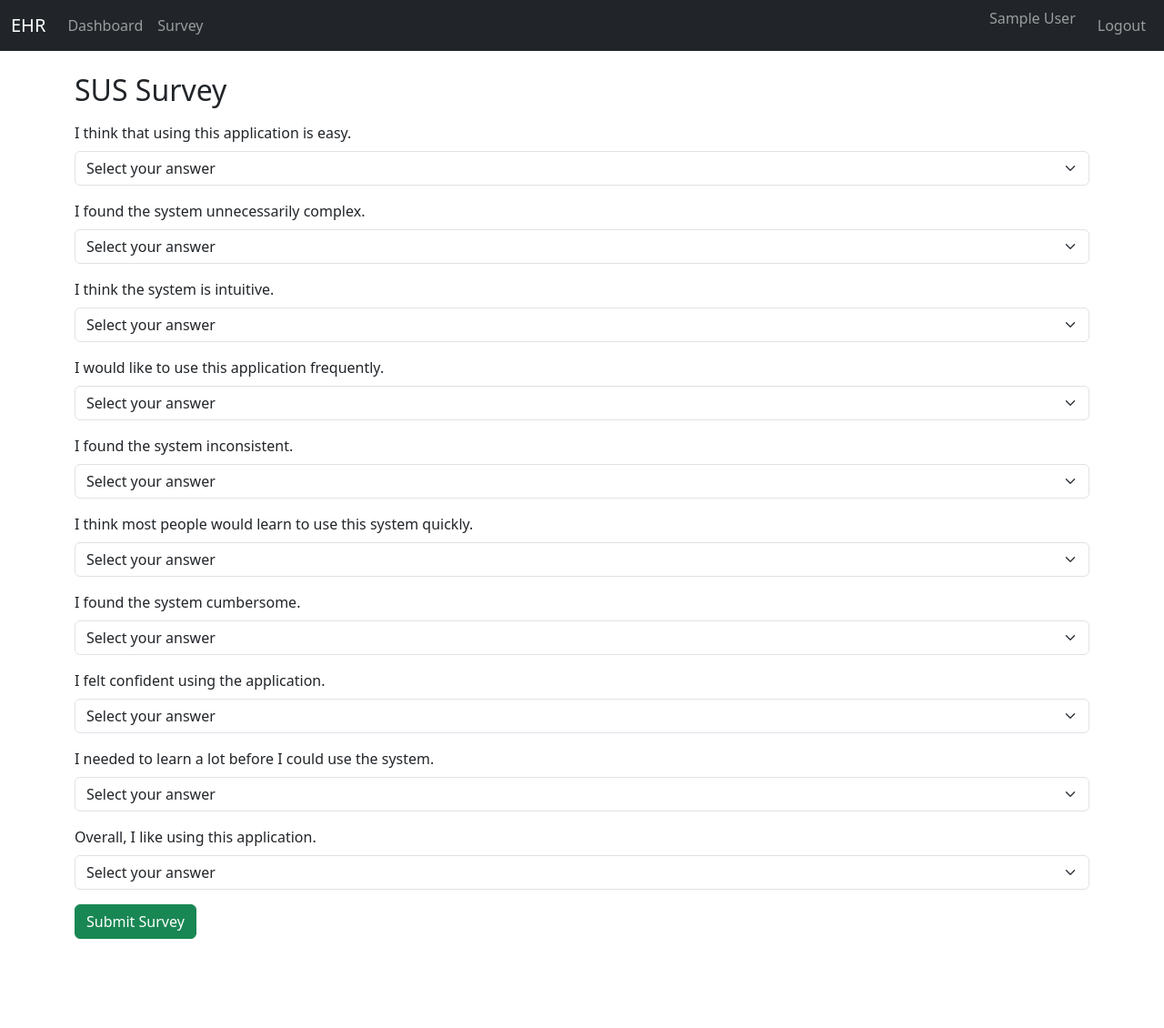
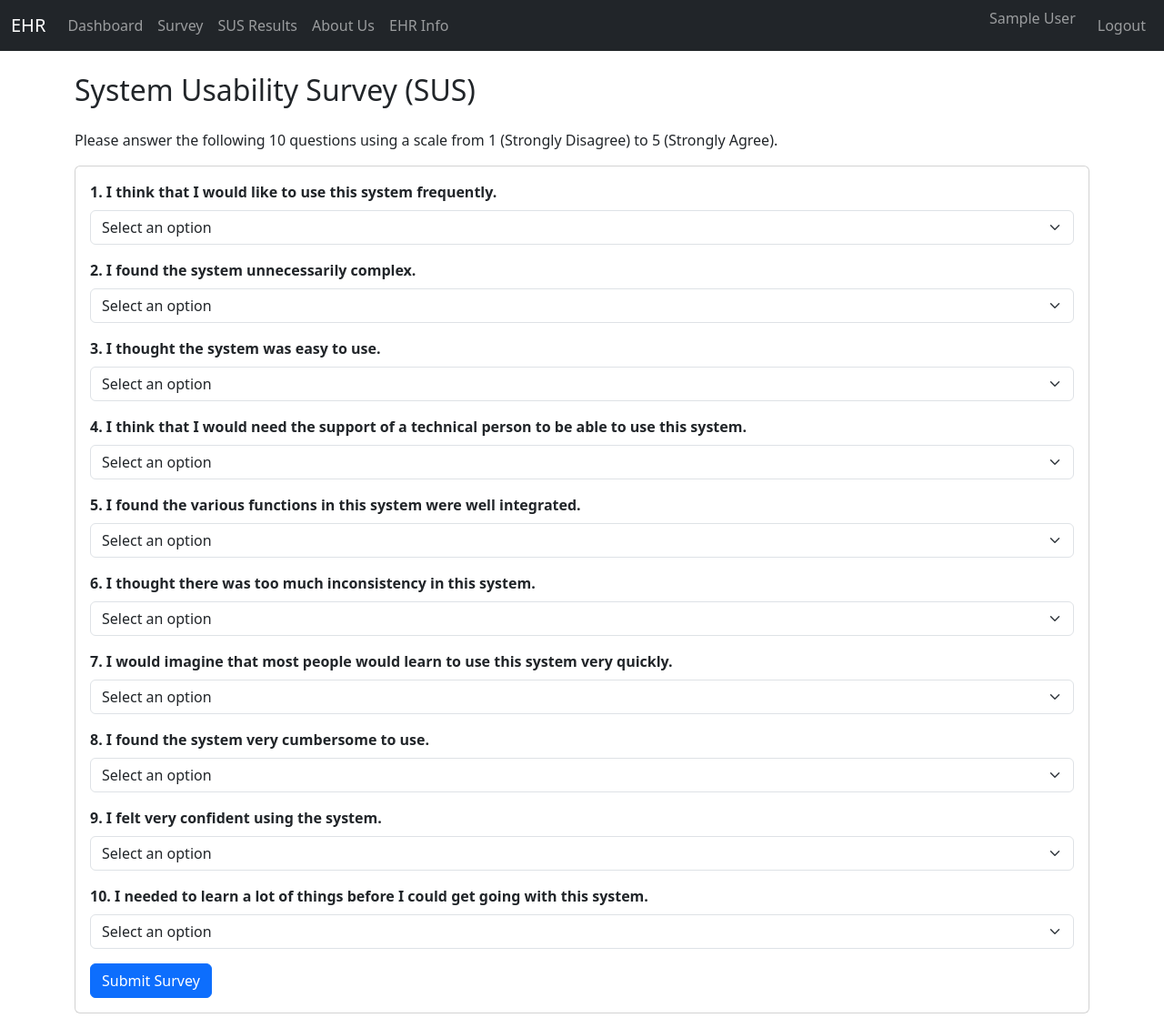
Before and after one commit to egorporotikov/ehr-system, a Flask app: page /survey in a window 1280 px wide. Shown: the whole page at 91% size. Before the commit the page ends 1032 px from the top, so only its background shows below. Run offline with Flask 3, Linux system fonts and the light colour scheme; the visitor is signed in with stand-in values (Sample User, id 1).

Commit message:
add the survey and survey result

```diff
--- a/app.py
+++ b/app.py
@@ -33,6 +33,34 @@ class Patient(db.Model):
     allergies = db.Column(db.String(200))
     image_filename = db.Column(db.String(200))
 
+class SUSResult(db.Model):
+    id = db.Column(db.Integer, primary_key=True)
+    doctor_id = db.Column(db.Integer, db.ForeignKey('doctor.id'))
+    q1 = db.Column(db.Integer, nullable=False)
+    q2 = db.Column(db.Integer, nullable=False)
+    q3 = db.Column(db.Integer, nullable=False)
+    q4 = db.Column(db.Integer, nullable=False)
+    q5 = db.Column(db.Integer, nullable=False)
+    q6 = db.Column(db.Integer, nullable=False)
+    q7 = db.Column(db.Integer, nullable=False)
+    q8 = db.Column(db.Integer, nullable=False)
+    q9 = db.Column(db.Integer, nullable=False)
+    q10 = db.Column(db.Integer, nullable=False)
+    submitted_at = db.Column(db.DateTime, default=db.func.current_timestamp())
+
+SUS_QUESTIONS = [
+    "1. I think that I would like to use this system frequently.",
+    "2. I found the system unnecessarily complex.",
+    "3. I thought the system was easy to use.",
+    "4. I think that I would need the support of a technical person to be able to use this system.",
+    "5. I found the various functions in this system were well integrated.",
+    "6. I thought there was too much inconsistency in this system.",
+    "7. I would imagine that most people would learn to use this system very quickly.",
+    "8. I found the system very cumbersome to use.",
+    "9. I felt very confident using the system.",
+    "10. I needed to learn a lot of things before I could get going with this system."
+]
+
 # --- Routes ---
 @app.route('/')
 def index():
@@ -45,12 +73,15 @@ def register():
         name = request.form.get('name','').strip()
         email = request.form.get('email','').strip()
         password_raw = request.form.get('password','').strip()
+
         if not name or not email or not password_raw:
             flash('Fill all fields', 'danger')
             return redirect(url_for('register'))
+
         if Doctor.query.filter_by(email=email).first():
             flash('Email already registered!', 'warning')
             return redirect(url_for('register'))
+
         password = generate_password_hash(password_raw)
         new_doctor = Doctor(name=name, email=email, password=password)
         db.session.add(new_doctor)
@@ -66,6 +97,7 @@ def login():
         email = request.form.get('email','').strip()
         password = request.form.get('password','').strip()
         doctor = Doctor.query.filter_by(email=email).first()
+
         if doctor and check_password_hash(doctor.password, password):
             session['doctor_id'] = doctor.id
             session['doctor_name'] = doctor.name
@@ -73,6 +105,7 @@ def login():
             return redirect(url_for('dashboard'))
         else:
             flash('Invalid email or password.', 'danger')
+
     return render_template('login.html')
 
 # --- Dashboard with search ---
@@ -100,6 +133,7 @@ def dashboard():
 def patient_new():
     if 'doctor_id' not in session:
         return redirect(url_for('login'))
+
     if request.method == 'POST':
         name = request.form.get('name','').strip()
         age = request.form.get('age') or None
@@ -108,11 +142,13 @@ def patient_new():
         weight = request.form.get('weight') or None
         last_visit = request.form.get('last_visit','')
         allergies = ",".join(request.form.getlist('allergies'))
+
         file = request.files.get('image')
         filename = None
         if file and file.filename:
             filename = secure_filename(file.filename)
             file.save(os.path.join(app.config['UPLOAD_FOLDER'], filename))
+
         p = Patient(
             doctor_id=session['doctor_id'],
             name=name,
@@ -128,6 +164,7 @@ def patient_new():
         db.session.commit()
         flash('Patient created', 'success')
         return redirect(url_for('dashboard'))
+
     return render_template('ehr_form.html', patient=None)
 
 # --- Edit Patient ---
@@ -135,10 +172,12 @@ def patient_new():
 def patient_edit(pid):
     if 'doctor_id' not in session:
         return redirect(url_for('login'))
+
     p = Patient.query.get_or_404(pid)
     if p.doctor_id != session['doctor_id']:
         flash('Not authorized', 'danger')
         return redirect(url_for('dashboard'))
+
     if request.method == 'POST':
         p.name = request.form.get('name','').strip()
         p.age = int(request.form.get('age') or 0)
@@ -147,14 +186,17 @@ def patient_edit(pid):
         p.weight = float(request.form.get('weight') or 0)
         p.last_visit = request.form.get('last_visit','')
         p.allergies = ",".join(request.form.getlist('allergies'))
+
         file = request.files.get('image')
         if file and file.filename:
             filename = secure_filename(file.filename)
             file.save(os.path.join(app.config['UPLOAD_FOLDER'], filename))
             p.image_filename = filename
+
         db.session.commit()
         flash('Patient updated', 'success')
         return redirect(url_for('dashboard'))
+
     return render_template('ehr_form.html', patient=p)
 
 # --- Delete Patient ---
@@ -162,10 +204,12 @@ def patient_edit(pid):
 def patient_delete(pid):
     if 'doctor_id' not in session:
         return redirect(url_for('login'))
+
     p = Patient.query.get_or_404(pid)
     if p.doctor_id != session['doctor_id']:
         flash('Not authorized', 'danger')
         return redirect(url_for('dashboard'))
+
     db.session.delete(p)
     db.session.commit()
     flash('Patient deleted', 'success')
@@ -174,22 +218,32 @@ def patient_delete(pid):
 # --- Survey (SUS) ---
 @app.route('/survey', methods=['GET','POST'])
 def survey():
-    questions = [
-        "I think that using this application is easy.",
-        "I found the system unnecessarily complex.",
-        "I think the system is intuitive.",
-        "I would like to use this application frequently.",
-        "I found the system inconsistent.",
-        "I think most people would learn to use this system quickly.",
-        "I found the system cumbersome.",
-        "I felt confident using the application.",
-        "I needed to learn a lot before I could use the system.",
-        "Overall, I like using this application."
-    ]
+    if 'doctor_id' not in session:
+        flash('Please log in first.', 'warning')
+        return redirect(url_for('login'))
+
     if request.method == 'POST':
+        answers = [int(request.form.get(f'q{i}', 0)) for i in range(1, 11)]
+        sus = SUSResult(
+            doctor_id=session['doctor_id'],
+            q1=answers[0], q2=answers[1], q3=answers[2], q4=answers[3], q5=answers[4],
+            q6=answers[5], q7=answers[6], q8=answers[7], q9=answers[8], q10=answers[9]
+        )
+        db.session.add(sus)
+        db.session.commit()
         flash('Thank you for completing the survey!', 'success')
         return redirect(url_for('dashboard'))
-    return render_template('survey.html', questions=questions)
+
+    return render_template('survey.html')
+
+@app.route('/sus_results')
+def sus_results():
+    if 'doctor_id' not in session:
+        flash('Please log in first.', 'warning')
+        return redirect(url_for('login'))
+
+    results = SUSResult.query.order_by(SUSResult.submitted_at.desc()).all()
+    return render_template('sus_results.html', results=results, questions=SUS_QUESTIONS)
 
 # --- Logout ---
 @app.route('/logout')
@@ -198,6 +252,14 @@ def logout():
     session.pop('doctor_name', None)
     flash('You have been logged out.', 'info')
     return redirect(url_for('index'))
+
+@app.route('/about')
+def about():
+    return render_template('about.html')
+
+@app.route('/ehr_info')
+def ehr_info():
+    return render_template('ehr_info.html')
 
 # --- Serve uploaded files ---
 @app.route('/uploads/<filename>')
@@ -208,4 +270,4 @@ def uploaded_file(filename):
 if __name__ == '__main__':
     with app.app_context():
         db.create_all()
-    app.run()
+    app.run(debug=True)
--- a/templates/base.html
+++ b/templates/base.html
@@ -3,46 +3,33 @@
 <head>
     <meta charset="UTF-8">
     <title>EHR System</title>
-
-    <!-- Bootstrap 5 -->
     <link href="https://cdn.jsdelivr.net/npm/bootstrap@5.3.2/dist/css/bootstrap.min.css" rel="stylesheet">
-
-    <!-- Flatpickr CSS -->
-    <link rel="stylesheet" href="https://cdn.jsdelivr.net/npm/flatpickr/dist/flatpickr.min.css">
 </head>
 <body>
 
 <nav class="navbar navbar-expand-lg navbar-dark bg-dark mb-4">
     <div class="container-fluid">
         <a class="navbar-brand" href="{{ url_for('dashboard') }}">EHR</a>
-        <div class="collapse navbar-collapse">
+        <button class="navbar-toggler" type="button" data-bs-toggle="collapse" data-bs-target="#navbarNav">
+            <span class="navbar-toggler-icon"></span>
+        </button>
+        <div class="collapse navbar-collapse" id="navbarNav">
             <ul class="navbar-nav me-auto">
                 {% if session.get('doctor_id') %}
-                    <li class="nav-item">
-                        <a class="nav-link" href="{{ url_for('dashboard') }}">Dashboard</a>
-                    </li>
-                    <li class="nav-item">
-                        <a class="nav-link" href="{{ url_for('survey') }}">Survey</a>
-                    </li>
+                    <li class="nav-item"><a class="nav-link" href="{{ url_for('dashboard') }}">Dashboard</a></li>
+                    <li class="nav-item"><a class="nav-link" href="{{ url_for('survey') }}">Survey</a></li>
+                    <li class="nav-item"><a class="nav-link" href="{{ url_for('sus_results') }}">SUS Results</a></li>
+                    <li class="nav-item"><a class="nav-link" href="{{ url_for('about') }}">About Us</a></li>
+                    <li class="nav-item"><a class="nav-link" href="{{ url_for('ehr_info') }}">EHR Info</a></li>
                 {% endif %}
             </ul>
             <ul class="navbar-nav">
                 {% if session.get('doctor_id') %}
-                    <li class="nav-item">
-                        <span class="navbar-text me-3">
-                            {{ session.get('doctor_name') }}
-                        </span>
-                    </li>
-                    <li class="nav-item">
-                        <a class="nav-link" href="{{ url_for('logout') }}">Logout</a>
-                    </li>
+                    <li class="nav-item"><span class="navbar-text me-3">{{ session.get('doctor_name') }}</span></li>
+                    <li class="nav-item"><a class="nav-link" href="{{ url_for('logout') }}">Logout</a></li>
                 {% else %}
-                    <li class="nav-item">
-                        <a class="nav-link" href="{{ url_for('login') }}">Login</a>
-                    </li>
-                    <li class="nav-item">
-                        <a class="nav-link" href="{{ url_for('register') }}">Register</a>
-                    </li>
+                    <li class="nav-item"><a class="nav-link" href="{{ url_for('login') }}">Login</a></li>
+                    <li class="nav-item"><a class="nav-link" href="{{ url_for('register') }}">Register</a></li>
                 {% endif %}
             </ul>
         </div>
@@ -52,15 +39,13 @@
 <div class="container">
     {% with messages = get_flashed_messages(with_categories=true) %}
       {% for category, message in messages %}
-        <div class="alert alert-{{ category }}">{{ message }}</div>
+        <div class="alert alert-{{ category }} mt-2">{{ message }}</div>
       {% endfor %}
     {% endwith %}
 
     {% block content %}{% endblock %}
 </div>
 
-<!-- Flatpickr JS -->
-<script src="https://cdn.jsdelivr.net/npm/flatpickr"></script>
-
+<script src="https://cdn.jsdelivr.net/npm/bootstrap@5.3.2/dist/js/bootstrap.bundle.min.js"></script>
 </body>
 </html>
--- a/templates/survey.html
+++ b/templates/survey.html
@@ -1,20 +1,41 @@
 {% extends "base.html" %}
+
 {% block content %}
-<h2 class="mb-3">SUS Survey</h2>
-<form method="post">
-  {% for i in range(1,11) %}
-    <div class="mb-3">
-      <label for="q{{ i }}" class="form-label">{{ questions[i-1] }}</label>
-      <select class="form-select" name="q{{ i }}" id="q{{ i }}" required>
-        <option value="" disabled selected>Select your answer</option>
-        <option value="1">Strongly Disagree</option>
-        <option value="2">Disagree</option>
-        <option value="3">Neutral</option>
-        <option value="4">Agree</option>
-        <option value="5">Strongly Agree</option>
-      </select>
+<h2 class="mb-4">System Usability Survey (SUS)</h2>
+<p>Please answer the following 10 questions using a scale from 1 (Strongly Disagree) to 5 (Strongly Agree).</p>
+
+<form method="POST">
+    <div class="card mb-3">
+        <div class="card-body">
+            {% set questions = [
+                "1. I think that I would like to use this system frequently.",
+                "2. I found the system unnecessarily complex.",
+                "3. I thought the system was easy to use.",
+                "4. I think that I would need the support of a technical person to be able to use this system.",
+                "5. I found the various functions in this system were well integrated.",
+                "6. I thought there was too much inconsistency in this system.",
+                "7. I would imagine that most people would learn to use this system very quickly.",
+                "8. I found the system very cumbersome to use.",
+                "9. I felt very confident using the system.",
+                "10. I needed to learn a lot of things before I could get going with this system."
+            ] %}
+
+            {% for i in range(10) %}
+            <div class="mb-3">
+                <label class="form-label"><strong>{{ questions[i] }}</strong></label>
+                <select class="form-select" name="q{{ i+1 }}" required>
+                    <option value="" disabled selected>Select an option</option>
+                    <option value="1">1 - Strongly Disagree</option>
+                    <option value="2">2 - Disagree</option>
+                    <option value="3">3 - Neutral</option>
+                    <option value="4">4 - Agree</option>
+                    <option value="5">5 - Strongly Agree</option>
+                </select>
+            </div>
+            {% endfor %}
+
+            <button type="submit" class="btn btn-primary">Submit Survey</button>
+        </div>
     </div>
-  {% endfor %}
-  <button type="submit" class="btn btn-success">Submit Survey</button>
 </form>
 {% endblock %}
```
Also changed, not shown: templates/about.html (added, +11 -0 lines), templates/ehr_info.html (added, +16 -0 lines), templates/forgot.html (added, +46 -0 lines), templates/login.html (+60 -15 lines), templates/register.html (+37 -13 lines), templates/reset_password.html (added, +47 -0 lines), templates/sus_results.html (added, +66 -0 lines), database.db, instance/database.db, static/uploads/Photo.jpg (added).
